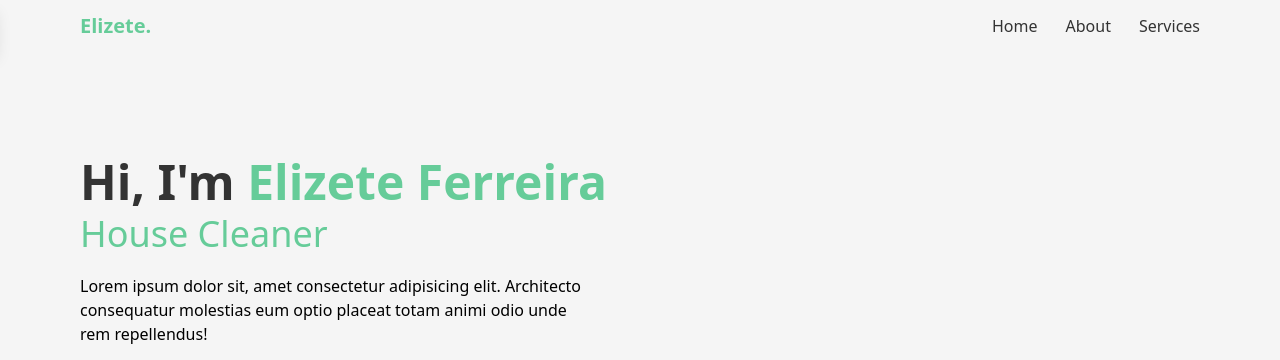
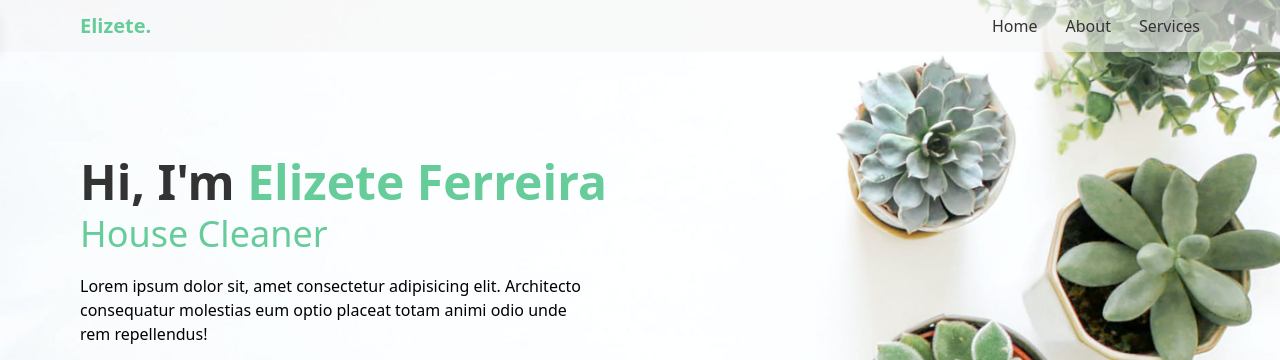
Before and after one commit to IbsonBarboza/house-cleaning, a website: page src/index.html in a window 1280 px wide. Shown: the top 360 px of the page. Drawn offline with nearby package versions, Linux system fonts and the light colour scheme.

Commit message:
bg-image

```diff
--- a/src/index.html
+++ b/src/index.html
@@ -12,7 +12,7 @@
 <body class="">
 
     <!--HEADER SECTION-->
-    <header class="bg-transparent px-5 md:px-20 py-3 flex items-center justify-between fixed w-full">
+    <header class="bg-bgColor/60 px-5 md:px-20 py-3 flex items-center justify-between fixed w-full">
         <div class="text-xl font-semibold text-textColor">
             <h2 class="text-highlightText">Elizete.</h2>
         </div>
@@ -29,7 +29,7 @@
     </header>
 
     <!--HOME SECTION-->
-    <section class="bg-bgColor min-h-screen px-5 md:px-20 flex items-center">
+    <section class="bg-bgColor lg:bg-[url('../images/bg-images.jpg')] bg-cover bg-no-repeat bg-right min-h-screen px-5 md:px-20 flex items-center">
 
         <!--Introduction-->
         <div class="text-center md:text-start">
```
Also changed, not shown: images/bg-images.jpg (added), src/output.css.
